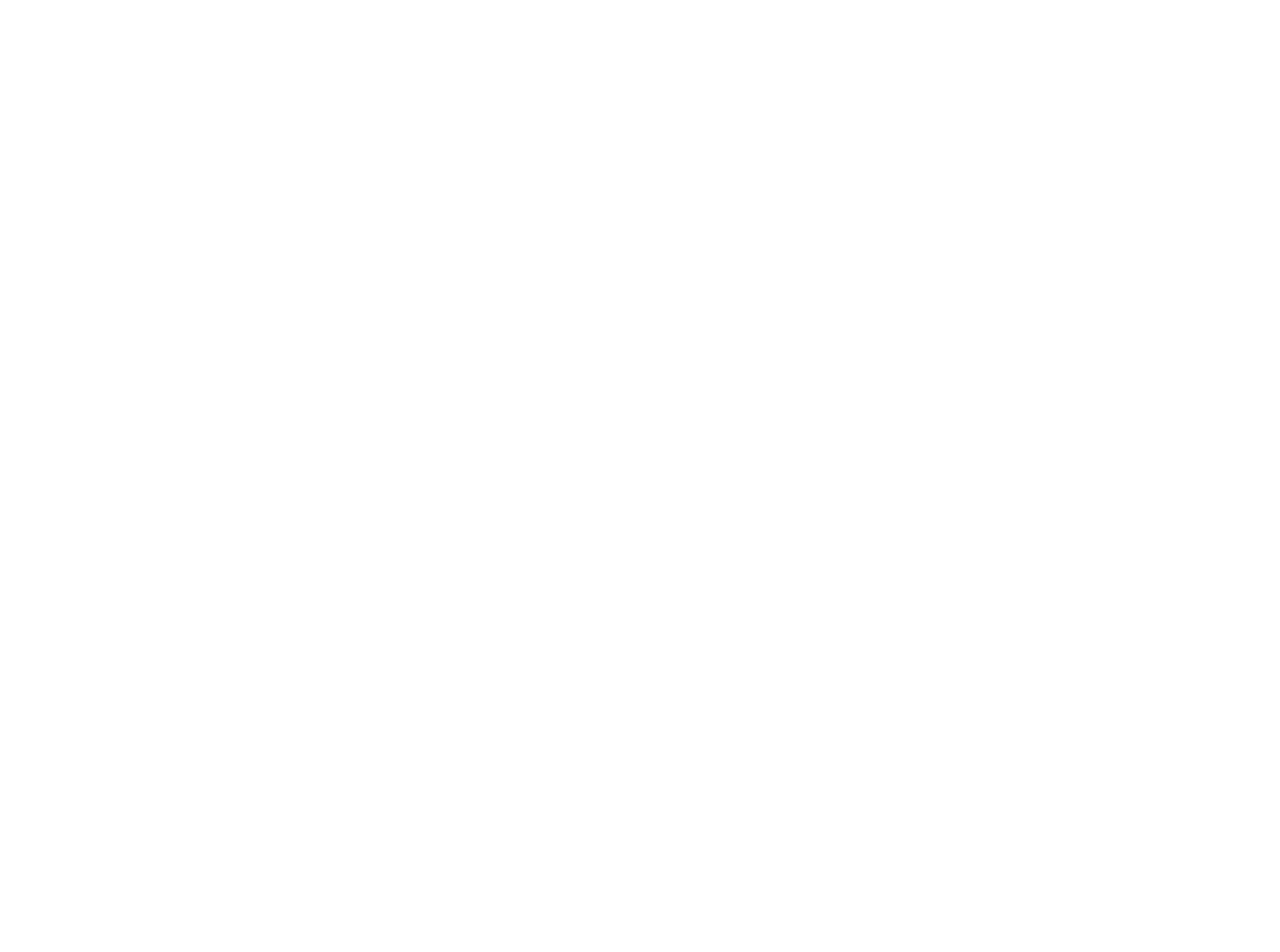
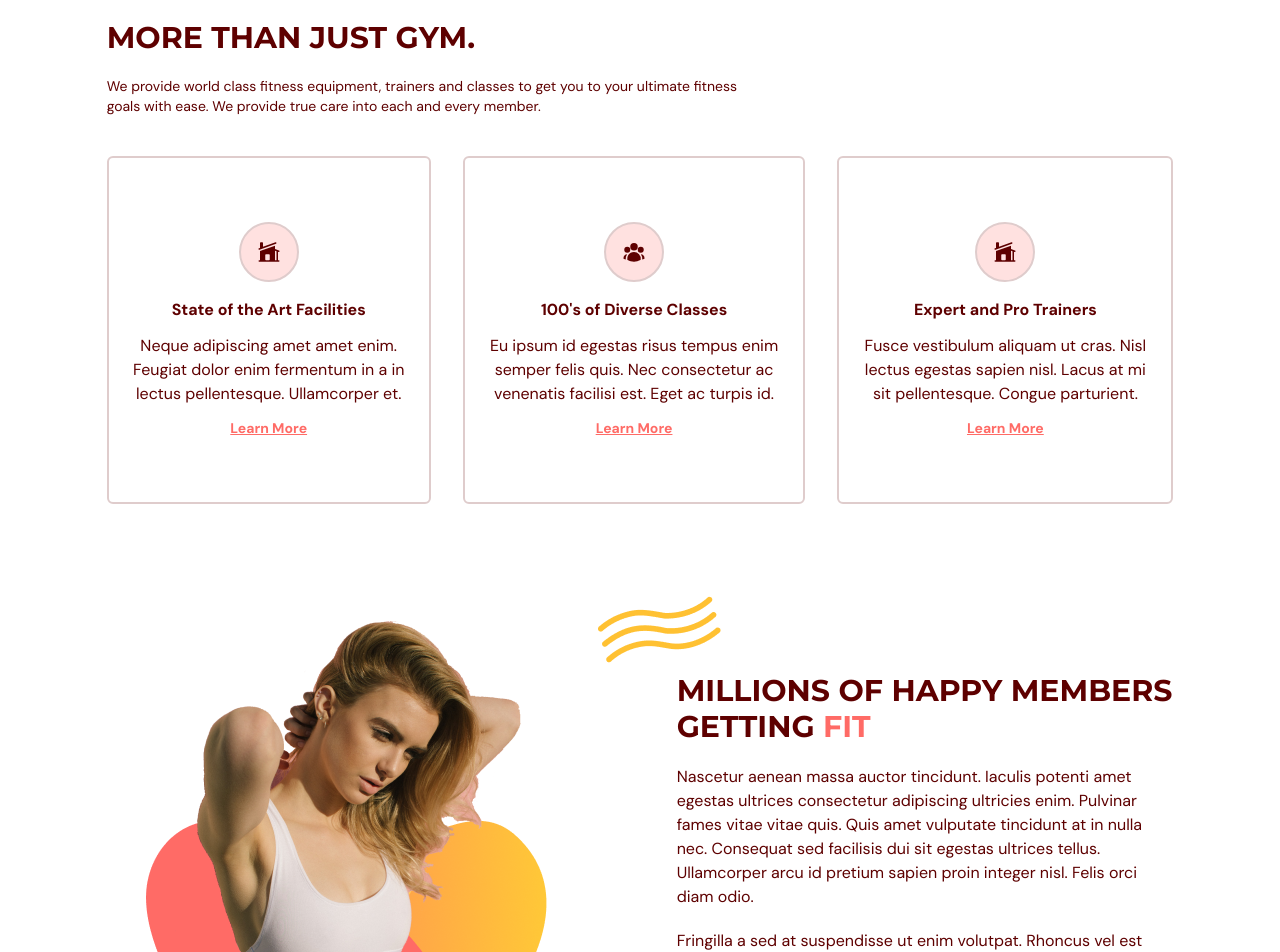
Before and after one commit to SynytsinArtem/evogym, a React (Vite) app: page / in a window 1280 px wide. Shown: the part 880-1832 px from the top of the page. Before the commit the page ends 823 px from the top, so only its background shows below. Built offline with nearby package versions, Linux system fonts and the light colour scheme.

Commit message:
add benefits section

```diff
--- a/src/App.tsx
+++ b/src/App.tsx
@@ -2,6 +2,7 @@
 
 import Navbar from "@/scenes/navbar";
 import Home from "@/scenes/home";
+import Benefits from "@/scenes/benefits";
 import { SelectedPage } from "@/shared/types";
 
 function App() {
@@ -30,9 +31,8 @@
         selectedPage={selectedPage}
         setSelectedPage={setSelectedPage}
       />
-      <Home
-        setSelectedPage={setSelectedPage}
-      />
+      <Home setSelectedPage={setSelectedPage} />
+      <Benefits setSelectedPage={setSelectedPage} />
     </div>
   )
 }
--- /dev/null
+++ b/src/scenes/benefits/Benefit.tsx
@@ -0,0 +1,42 @@
+import AnchorLink from 'react-anchor-link-smooth-scroll';
+import { motion } from 'framer-motion';
+
+import { SelectedPage } from '@/shared/types';
+
+const childVariant = {
+  hidden: { opacity: 0, scale: 0.9 },
+  visible: { opacity: 1, scale: 1 },
+};
+
+type Props = {
+  icon: JSX.Element;
+  title: string;
+  description: string;
+  setSelectedPage: (value: SelectedPage) => void;
+};
+
+const Benefit = ({ icon, title, description, setSelectedPage }: Props) => {
+  return (
+    <motion.div
+      variants={childVariant}
+      className="mt-5 rounded-md border-2 border-gray-100 px-5 py-16 text-center"
+    >
+      <div className="mb-4 flex justify-center">
+        <div className="rounded-full border-2 border-gray-100 bg-primary-100 p-4">
+          {icon}
+        </div>
+      </div>
+      <h4 className="font-bold">{title}</h4>
+      <p className="my-3">{description}</p>
+      <AnchorLink
+        className="text-sm font-bold text-primary-500 underline hover:text-secondary-500"
+        onClick={() => setSelectedPage(SelectedPage.ContactUs)}
+        href={`#${SelectedPage.ContactUs}`}
+      >
+        <p>Learn More</p>
+      </AnchorLink>
+    </motion.div>
+  )
+};
+
+export default Benefit;
--- /dev/null
+++ b/src/scenes/benefits/index.tsx
@@ -0,0 +1,161 @@
+import {
+  HomeModernIcon,
+  UserGroupIcon,
+  AcademicCapIcon,
+} from "@heroicons/react/24/solid";
+import { motion } from "framer-motion";
+
+import { BenefitType, SelectedPage } from "@/shared/types";
+import HText from "@/shared/HText";
+import BenefitsPageGraphic from "@/assets/BenefitsPageGraphic.png";
+import ActionButton from "@/shared/ActionButton";
+
+import Benefit from "./Benefit";
+
+const benefits: Array<BenefitType> = [
+  {
+    icon: <HomeModernIcon className="h-6 w-6" />,
+    title: "State of the Art Facilities",
+    description: "Neque adipiscing amet amet enim. Feugiat dolor enim fermentum in a in lectus pellentesque. Ullamcorper et.",
+  },
+  {
+    icon: <UserGroupIcon className="h-6 w-6" />,
+    title: "100's of Diverse Classes",
+    description: "Eu ipsum id egestas risus tempus enim semper felis quis. Nec consectetur ac venenatis facilisi est. Eget ac turpis id.",
+  },
+  {
+    icon: <HomeModernIcon className="h-6 w-6" />,
+    title: "Expert and Pro Trainers",
+    description: "Fusce vestibulum aliquam ut cras. Nisl lectus egestas sapien nisl. Lacus at mi sit pellentesque. Congue parturient.",
+  },
+];
+
+const container = {
+  hidden: {},
+  visible: {
+    transition: { staggerChildren: 0.2 },
+  },
+};
+
+type Props = {
+  setSelectedPage: (value: SelectedPage) => void;
+};
+
+const Benefits = ({ setSelectedPage }: Props) => {
+  return (
+    <section
+      id="benefits"
+      className="mx-auto min-h-full w-5/6 py-20"
+    >
+      <motion.div
+        onViewportEnter={() => setSelectedPage(SelectedPage.Benefits)}
+      >
+        {/* HEADER */}
+        <motion.div
+          className="md:my-5 md:w-3/5"
+          initial="hidden"
+          whileInView="visible"
+          viewport={{ once: true, amount: 0.5 }}
+          transition={{ duration: 0.5 }}
+          variants={{
+            hidden: { opacity: 0, x: -50 },
+            visible: { opacity: 1, x: 0 },
+          }}
+        >
+          <HText>MORE THAN JUST GYM.</HText>
+          <p className="my-5 text-sm">
+            We provide world class fitness equipment, trainers and classes to
+            get you to your ultimate fitness goals with ease. We provide true
+            care into each and every member.
+          </p>
+        </motion.div>
+        {/* BENEFITS */}
+        <motion.div
+          className="mt-5 items-center justify-between gap-8 md:flex"
+          initial="hidden"
+          whileInView="visible"
+          viewport={{ once: true, amount: 0.5 }}
+          variants={container}
+        >
+          {benefits.map((benefit: BenefitType) => (
+            <Benefit
+              key={benefit.title}
+              icon={benefit.icon}
+              title={benefit.title}
+              description={benefit.description}
+              setSelectedPage={setSelectedPage}
+             />
+          ))}
+        </motion.div>
+        {/* GRAPHICS AND DESCRIPTION */}
+        <div className="mt-16 items-center justify-between gap-20 md:mt-28 md:flex">
+          {/* GRAPHIC */}
+          <img
+            className="mx-auto"
+            src={BenefitsPageGraphic}
+            alt="benefits-page-graphic"
+          />
+          {/* DESCRIPTION */}
+          <div>
+            {/* TITLE */}
+            <div className="relative">
+              <div className="before:absolute before:-top-20 before:-left-20 before:z-[1] before:content-abstractwaves">
+                <motion.div
+                  initial="hidden"
+                  whileInView="visible"
+                  viewport={{ once: true, amount: 0.5 }}
+                  transition={{ duration: 0.5 }}
+                  variants={{
+                    hidden: { opacity: 0, x: 50 },
+                    visible: { opacity: 1, x: 0 },
+                  }}
+                >
+                  <HText>
+                    MILLIONS OF HAPPY MEMBERS GETTING{" "}
+                    <span className="text-primary-500">FIT</span>
+                  </HText>
+                </motion.div>
+              </div>
+            </div>
+            {/* DESCRIPTION */}
+            <motion.div
+              initial="hidden"
+              whileInView="visible"
+              viewport={{ once: true, amount: 0.5 }}
+              transition={{ delay: 0.2, duration: 0.5 }}
+              variants={{
+                hidden: { opacity: 0, x: 50 },
+                visible: { opacity: 1, x: 0 },
+              }}
+            >
+              <p className="my-5">
+                Nascetur aenean massa auctor tincidunt. Iaculis potenti amet
+                egestas ultrices consectetur adipiscing ultricies enim. Pulvinar
+                fames vitae vitae quis. Quis amet vulputate tincidunt at in
+                nulla nec. Consequat sed facilisis dui sit egestas ultrices
+                tellus. Ullamcorper arcu id pretium sapien proin integer nisl.
+                Felis orci diam odio.
+              </p>
+              <p className="mb-5">
+                Fringilla a sed at suspendisse ut enim volutpat. Rhoncus vel est
+                tellus quam porttitor. Mauris velit euismod elementum arcu neque
+                facilisi. Amet semper tortor facilisis metus nibh. Rhoncus sit
+                enim mattis odio in risus nunc.
+              </p>
+            </motion.div>
+            {/* BUTTON */}
+            <div className="relative mt-16">
+              <div className="before:absolute before:-bottom-20 before:right-40 before:z-[-1] before:content-sparkles">
+                <ActionButton setSelectedPage={setSelectedPage}>
+                  Join Now
+                </ActionButton>
+              </div>
+            </div>
+          </div>
+        </div>
+      </motion.div>
+    </section>
+  )
+};
+
+export default Benefits;
--- /dev/null
+++ b/src/shared/HText.tsx
@@ -0,0 +1,15 @@
+import React from "react"
+
+type Props = {
+  children: React.ReactNode;
+};
+
+const HText = ({ children }: Props) => {
+  return (
+    <h1 className="basis-3/5 font-montserrat text-3xl font-bold">
+      {children}
+    </h1>
+  )
+};
+
+export default HText;
--- a/src/shared/types.ts
+++ b/src/shared/types.ts
@@ -4,3 +4,9 @@
   OurClasses = "ourclasses",
   ContactUs = "contactus"
 }
+
+export interface BenefitType {
+  icon: JSX.Element;
+  title: string;
+  description: string;
+}
```
